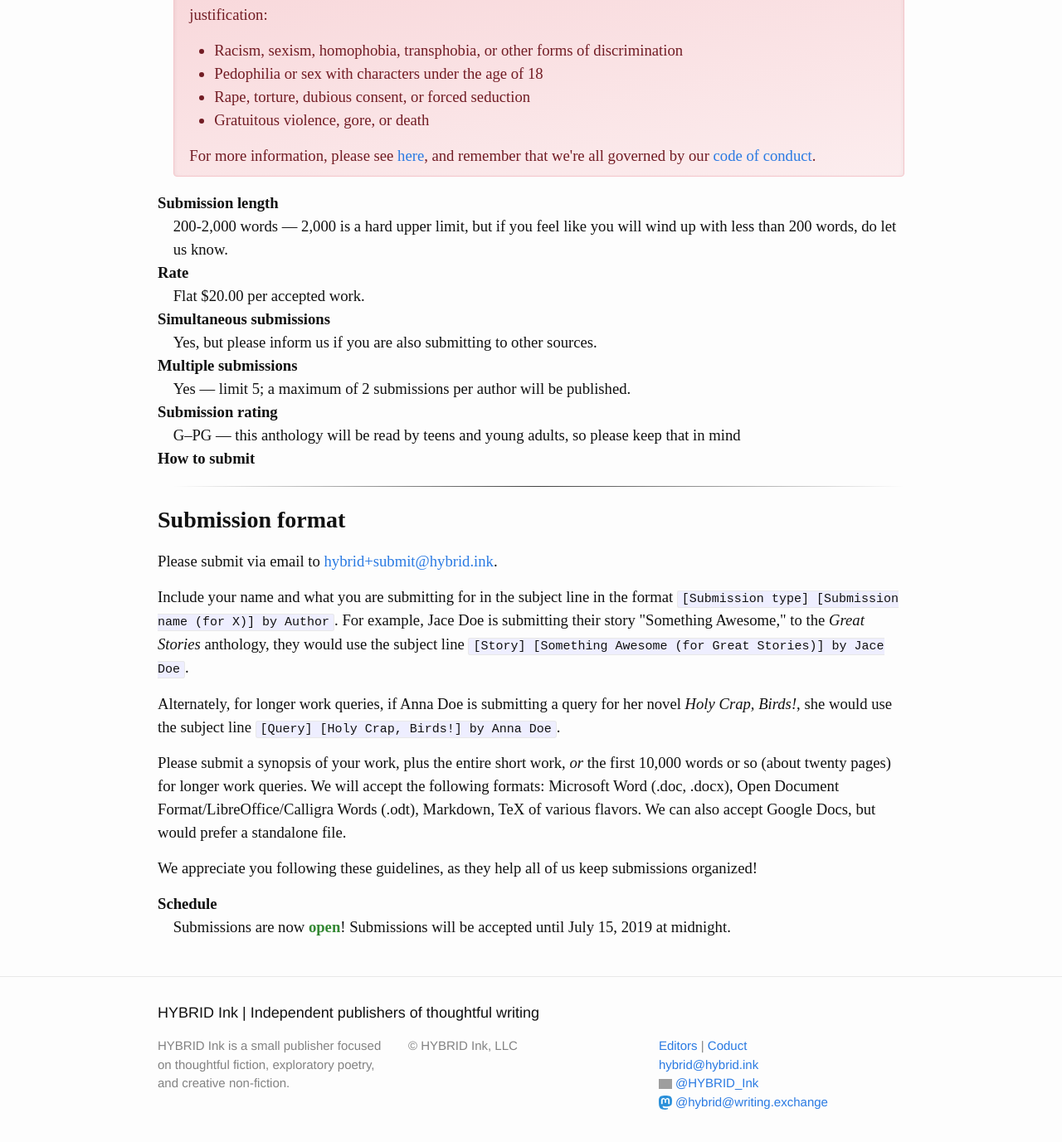
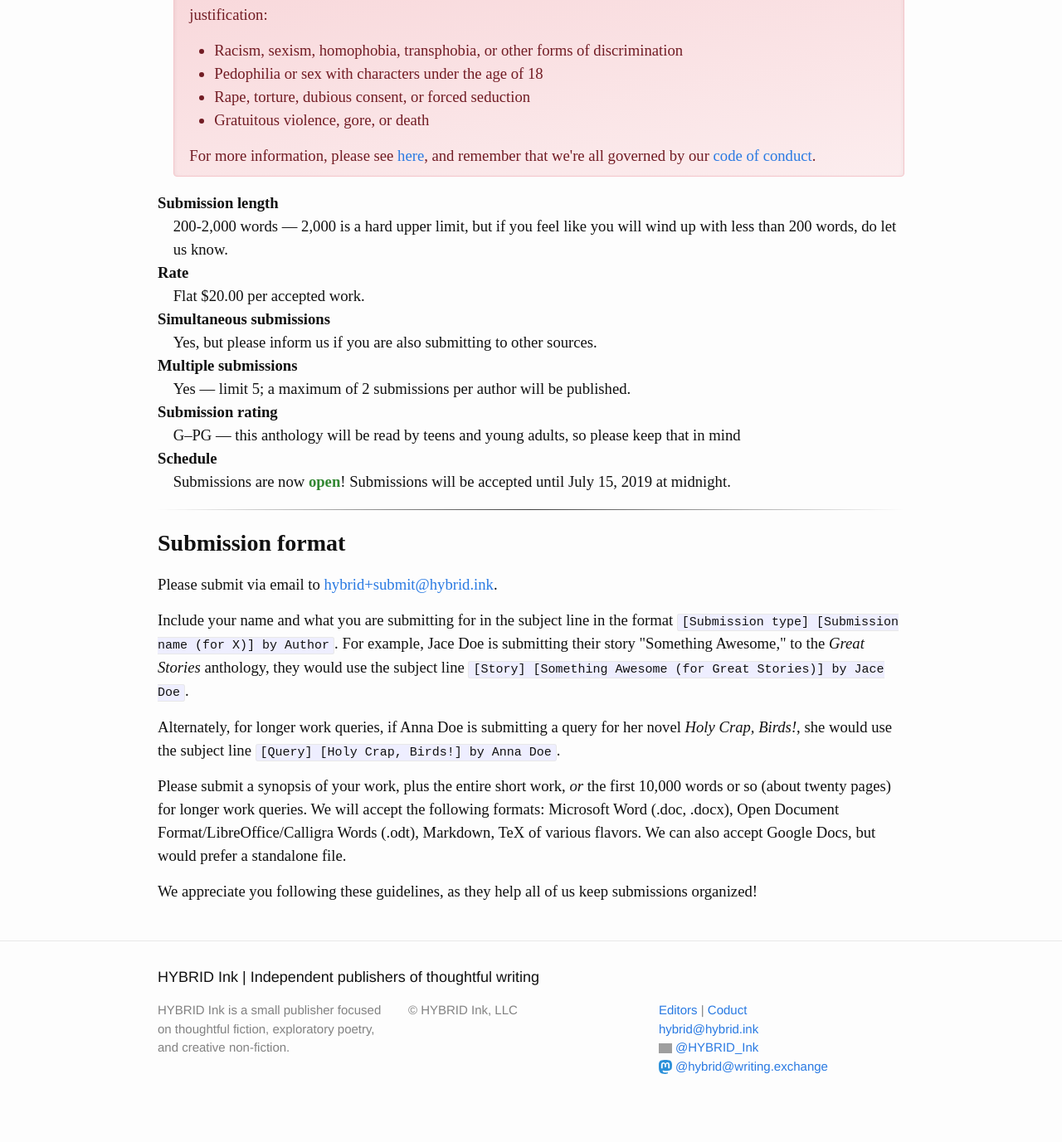
Before and after one commit to hybridink/hybrid.ink, a Jekyll site: the page built from submit/anthologies/small-loves.md, in a window 1280 px wide and 1400 px high, scrolled down 891 px. Shown: the top 1377 px of the window at 83% size. Built offline with Jekyll 4.4.1, drawn with Linux system fonts in a browser that asks for light colours; some web fonts are replaced; grey boxes are pictures that could not be loaded.

Commit message:
Move submission details

```diff
--- a/submit/anthologies/small-loves.md
+++ b/submit/anthologies/small-loves.md
@@ -36,8 +36,7 @@ Multiple submissions
 Submission rating
 :   G--PG --- this anthology will be read by teens and young adults, so please keep that in mind
 
-How to submit
-:   {% include submission-format.html %}
-
 Schedule
 :   Submissions are now **open**{: class="open" }! Submissions will be accepted until July 15, 2019 at midnight.
+
+{% include submission-format.html %}
```
